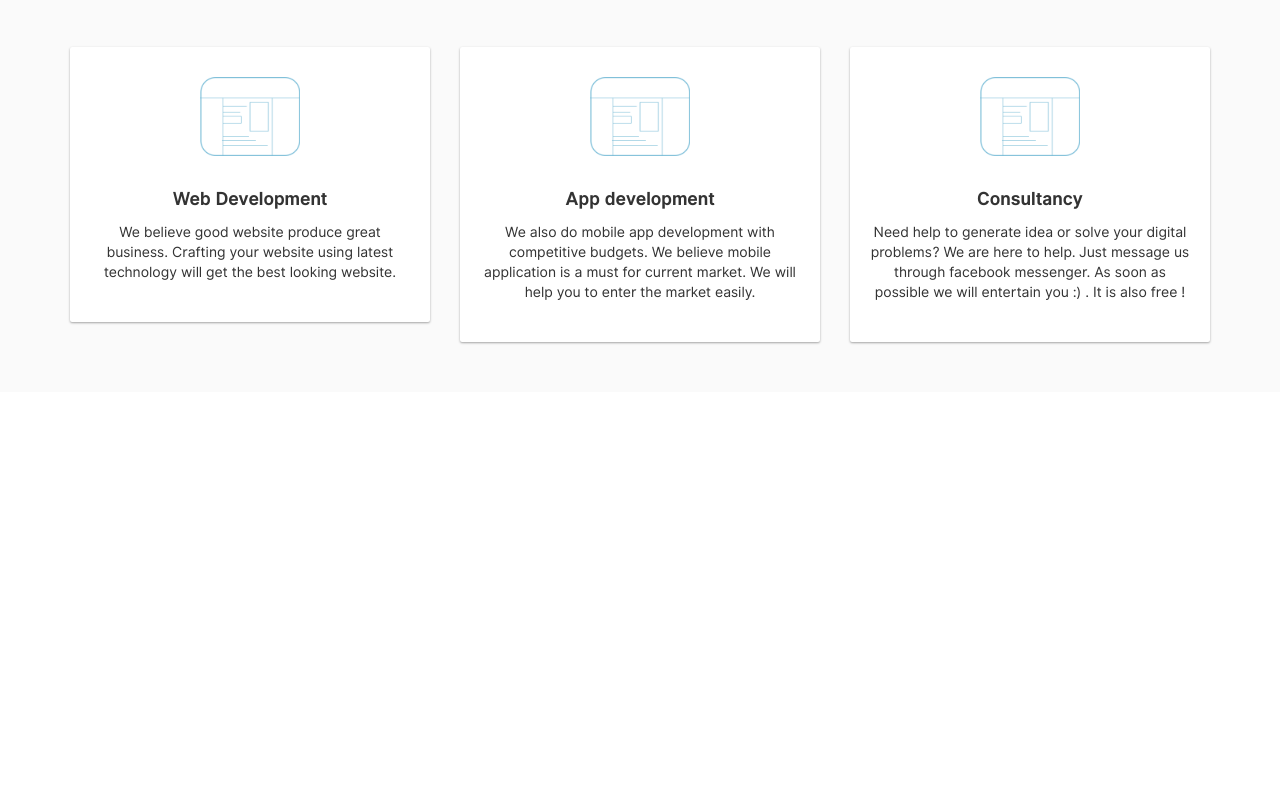
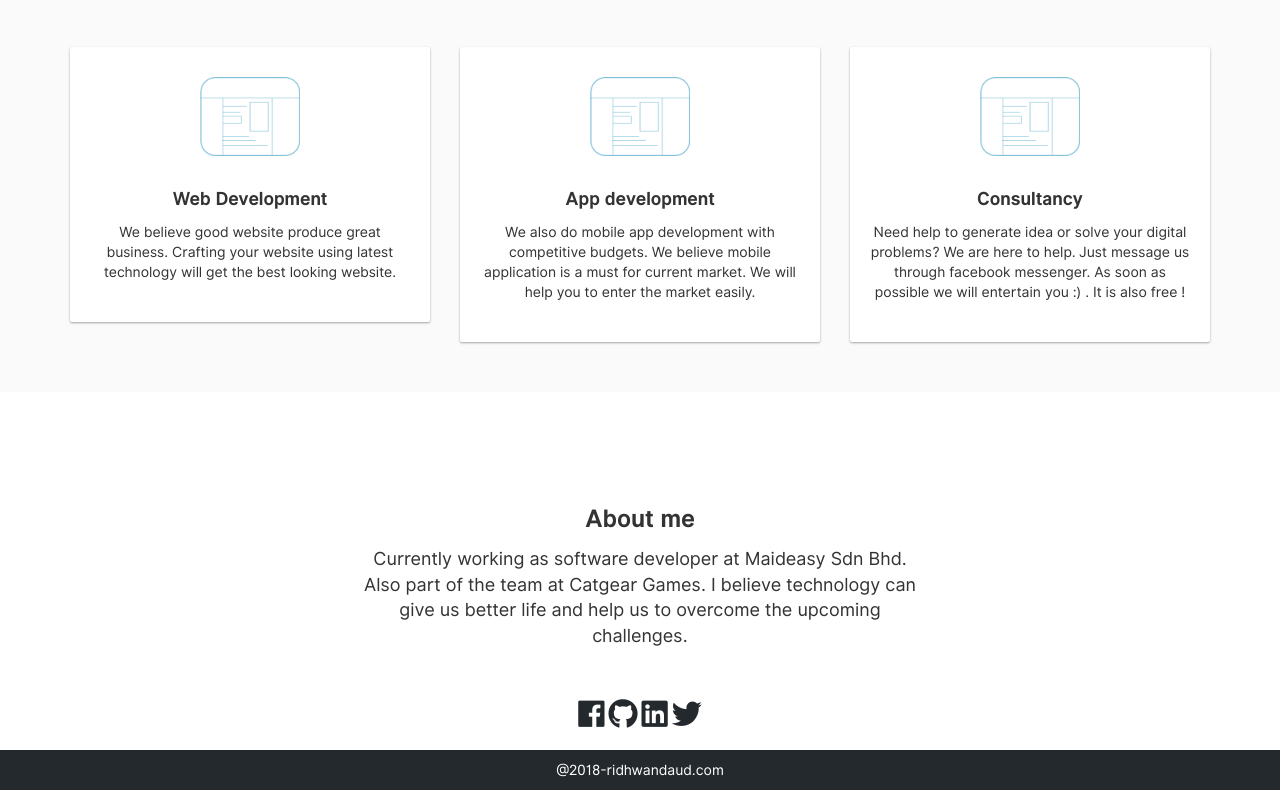
Before and after one commit to ridhwandaud/ridhwandaud.com, a website: page index.html in a window 1280 px wide. Shown: the part 528-1318 px from the top of the page. Before the commit the page ends 1000 px from the top, so only its background shows below. Drawn offline with nearby package versions, Linux system fonts and the light colour scheme.

Commit message:
finish styling landing page

```diff
--- a/css/style.css
+++ b/css/style.css
@@ -18,6 +18,10 @@ body{
 
 .black > a {
 	color: #000;
+}
+
+a.black{
+	color: #24292e;
 }
 
 .btn{
@@ -41,6 +45,11 @@ section{
 	padding-top: 30px;
 	padding-bottom: 30px;
 	margin-bottom: 50px;
+}
+
+section.last {
+	padding-bottom: 0px;
+	margin-bottom: 0px;
 }
 
 .content{
@@ -78,6 +87,20 @@ p.subtitle{
 	transition: all 0.3s cubic-bezier(.25,.8,.25,1);
 }
 
+i{
+	font-size: 30px;
+}
+
+.footer{
+	margin-top: 20px;
+	background-color: #24292e;
+	color: #ffffff;
+}
+
+.copyright{
+	padding-top: 10px;
+}
+
 @media only screen and (max-width: 767px) {
     .card {
         margin-top: 30px;
--- a/index.html
+++ b/index.html
@@ -15,6 +15,7 @@
     <link href="css/style.css" rel="stylesheet">
     <link href="https://fonts.googleapis.com/css?family=Lato" rel="stylesheet">
     <link rel="stylesheet" href="css/jquery.smartbanner.css">
+    <link rel="stylesheet" href="https://use.fontawesome.com/releases/v5.0.10/css/all.css" integrity="sha384-+d0P83n9kaQMCwj8F4RJB66tzIwOKmrdb46+porD/OvrJ+37WqIM7UoBtwHO6Nlg" crossorigin="anonymous">
   </head>
   <body>
     <nav class="navbar">
@@ -87,6 +88,39 @@
         </div>
       </div>
     </section>
+    <section class="last">
+      <div class="container">
+        <div class="row">
+          <div class="col-md-6 div col-md-offset-3 text-center">
+            <p class="title">About me</p>
+            <p class="subtitle">
+              Currently working as software developer at Maideasy Sdn Bhd. Also part of the team at Catgear Games. I believe technology can give us better life and help us to overcome the upcoming challenges.
+            </p>
+            <a class="black" href="https://www.facebook.com/ridhwan28" target="_blank">
+              <i class="fab fa-facebook"></i>
+            </a>
+            <a class="black" href="https://github.com/ridhwandaud" target="_blank">
+              <i class="fab fa-github"></i>
+            </a>
+            <a class="black" href="https://www.linkedin.com/in/ridhwandaud/" target="_blank">
+              <i class="fab fa-linkedin">
+              </i>
+            </a>
+            <a class="black" href="https://twitter.com/wan_28" target="_blank">
+              <i class="fab fa-twitter">
+              </i>
+            </a>
+          </div>
+        </div>
+      </div>
+    </section>
+    <div class="container-fluid">
+      <div class="row">
+        <div class="col-md-12 text-center footer">
+          <p class="copyright">@2018-ridhwandaud.com</p>
+        </div>
+      </div>
+    </div>
     </div>
     <script src="bower_components/jquery/dist/jquery.min.js"></script>
     <script src="bower_components/bootstrap/dist/js/bootstrap.min.js"></script>
```
Also changed, not shown: images/dp.jpg (added).
